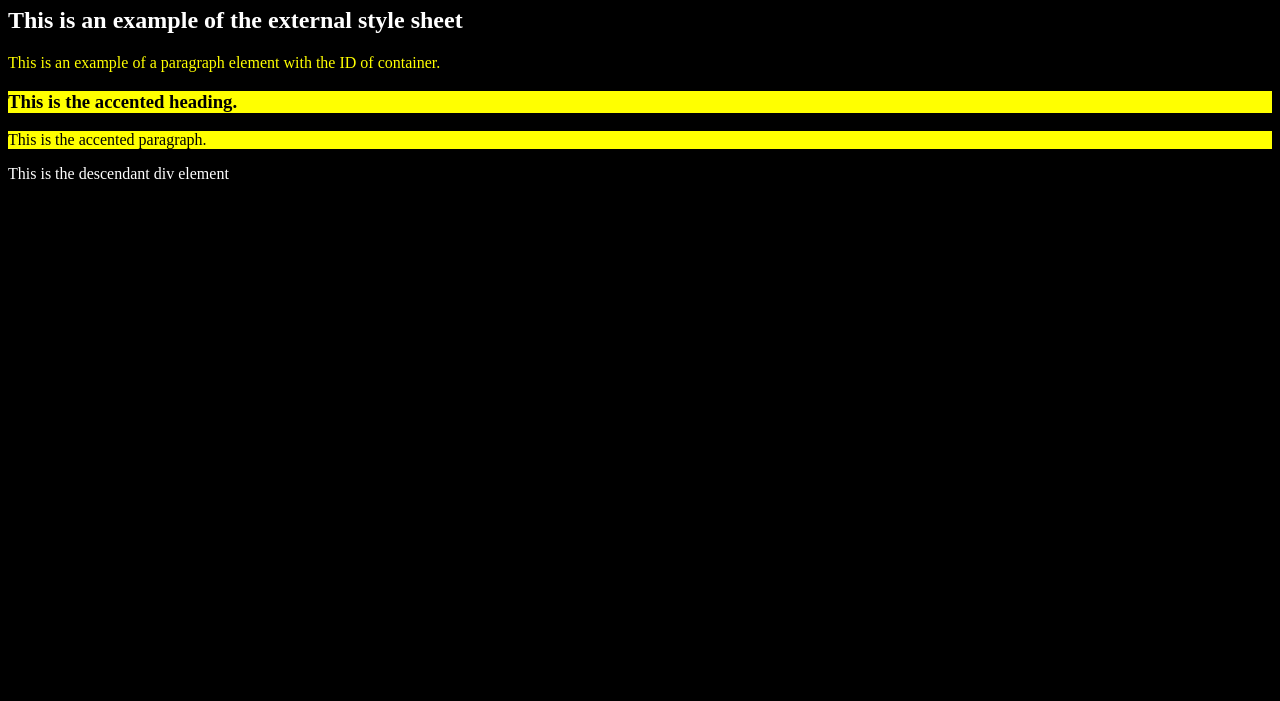
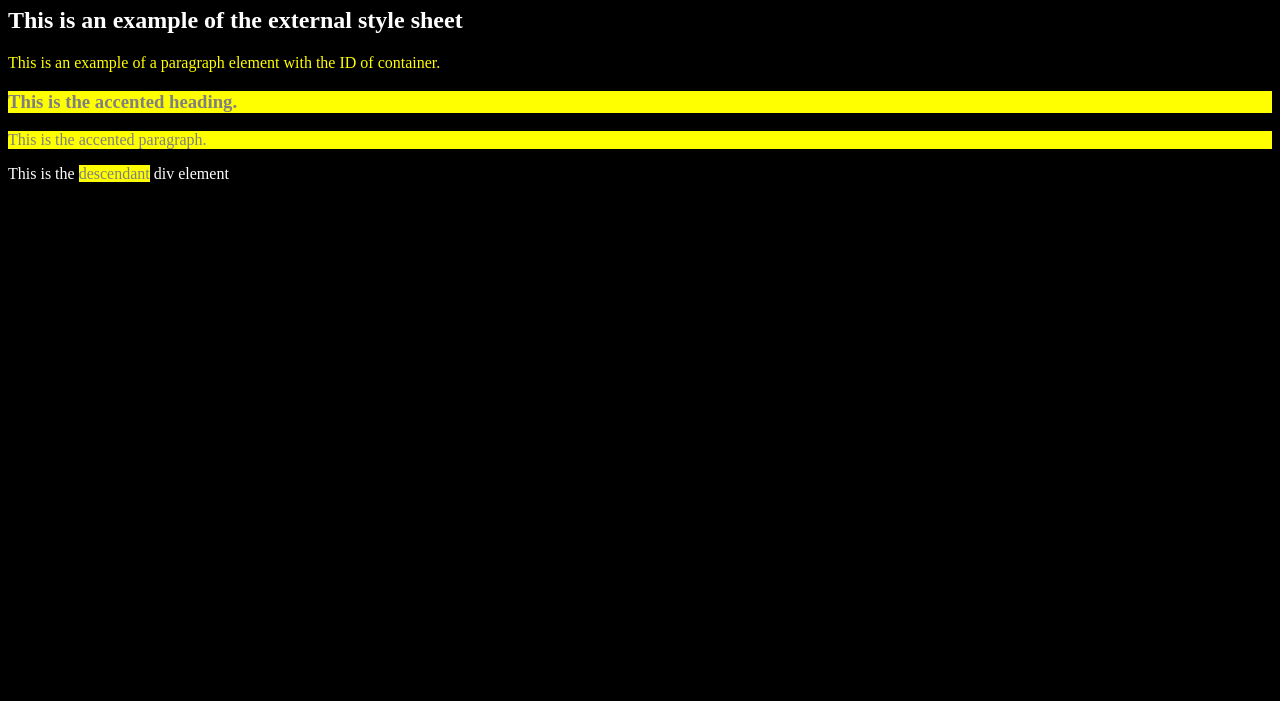
Before and after one commit to hardingrichard/fullstack-refresh, a plain HTML site: page module4/index.html in a window 1280 px wide. Shown: the part 99-800 px from the top of the page. Drawn offline with Linux system fonts and the light colour scheme.

Commit message:
Add style example using div and span

```diff
--- a/module4/css/styles.css
+++ b/module4/css/styles.css
@@ -13,6 +13,7 @@ h1 {
 
 .accent {
     background-color: yellow;
+    color: gray;
 }
 
 body main div {
--- a/module4/index.html
+++ b/module4/index.html
@@ -36,7 +36,8 @@
 
             <p class="accent">This is the accented paragraph.</p>
 
-            <div>This is the descendant div element</div>
+            <!-- This style differs to the others with selectors -->
+            <div id="divelement">This is the <span class="accent">descendant</span> div element</div>
 
         </main>
 
```
